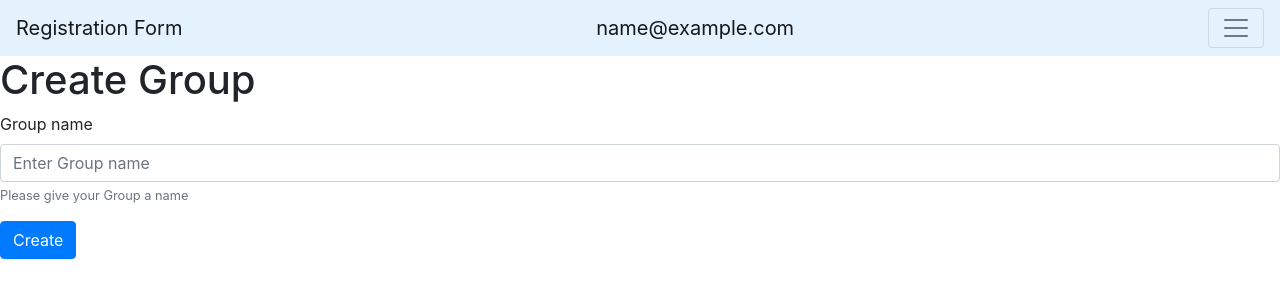
After one commit to TheRivasCoder/restaurant_rater, a Flask app: page /groups in a window 1280 px wide. The commit adds this page. Shown: the top 300 px of the page. Run offline with Flask 2, Linux system fonts and the light colour scheme; the visitor is signed in with stand-in values (Sample User, id 1); some libraries are stand-ins or nearby versions.

Commit message:
Add create group

```diff
--- a/app.py
+++ b/app.py
@@ -7,11 +7,11 @@ app = Flask(__name__)
 app.secret_key = "testing"
 # Database
 client = pymongo.MongoClient("mongodb+srv://ChrisRivas:mongodbpassword@testcluster.aurrw.mongodb.net/Restaurant_Rater_Users?retryWrites=true&w=majority", 27017)
-# db = client["database_name"]
-# collection = db["first_collection"]
 
 db = client.get_database('Restaurant_Rater_Users')
 records = db.register
+groups = db.groups
+
 
 @app.route("/", methods=['post', 'get'])
 def index():
@@ -95,6 +95,40 @@ def logout():
     else:
         return render_template('index.html')
 
+
+@app.route("/groups", methods=["POST", "GET"])
+def create_group():
+    message = ''
+    if "email" in session:
+        email = session["email"]
+        if request.method == "POST":
+            group = request.form.get("groupname")
+            group_found = groups.find_one({"groupname": group})
+            if group_found:
+                message = 'There already is a group by that name'
+                return render_template('groups.html', message=message, email=email)
+            else:
+                new_group = {'groupname': group, 'groupadmin': email, 'memebers': [email]}
+                groups.insert_one(new_group)
+
+                new_group = groups.find_one({"groupname": group})
+                session["group"] = group
+            return render_template('index.html', email=email)
+        return render_template('groups.html', email=email)
+    else:
+        message = 'You must log in first'
+        return render_template('login.html', message=message)
+
+@app.route("/mygroups", methods=["POST", "GET"])
+def my_group():
+    message = ''
+    if "email" in session:
+        email = session["email"]
+        group_found = groups.find_all({"groupname": group})
+    return render_template("my_groups.html", email=email)
+
+
 #end of code to run it
+
 if __name__ == "__main__":
   app.run()
--- a/templates/base.html
+++ b/templates/base.html
@@ -21,6 +21,8 @@
       <a class="nav-item nav-link active" href="/">Register <span class="sr-only">(current)</span></a>
       <a class="nav-item nav-link" href="/login">Login</a>
       <a class="nav-item nav-link" href="/logout">Logout</a>
+      <a class="nav-item nav-link" href="/groups">Create Group</a>
+      <a class="nav-item nav-link" href="/mygroups">My Groups</a>
     </div>
   </div>
 </nav>
--- /dev/null
+++ b/templates/groups.html
@@ -0,0 +1,25 @@
+{% extends "base.html" %}
+{% block title %}Groups{% endblock %}
+
+{% block content %}
+{% if message  %}
+    <div class="alert alert-secondary" role="alert">
+        <p>{{ message }}</p>
+    </div>
+{% endif %}
+<h1>Create Group</h1>
+
+<form action="" method="post">
+    <div class="form-group">
+        <label for="Groupname">Group name</label>
+        <input name="groupname" class="form-control" id="inputGroupName" aria-describedby="emailHelp" placeholder="Enter Group name">
+        <small id="groupName" class="form-text text-muted">Please give your Group a name</small>
+    </div>
+
+  <button type="submit" class="btn btn-primary">Create</button>
+
+
+</form>
+
+
+{% endblock %}
```
Also changed, not shown: templates/my_groups.html (added, +13 -0 lines), routes.py (added), 1 other file.
